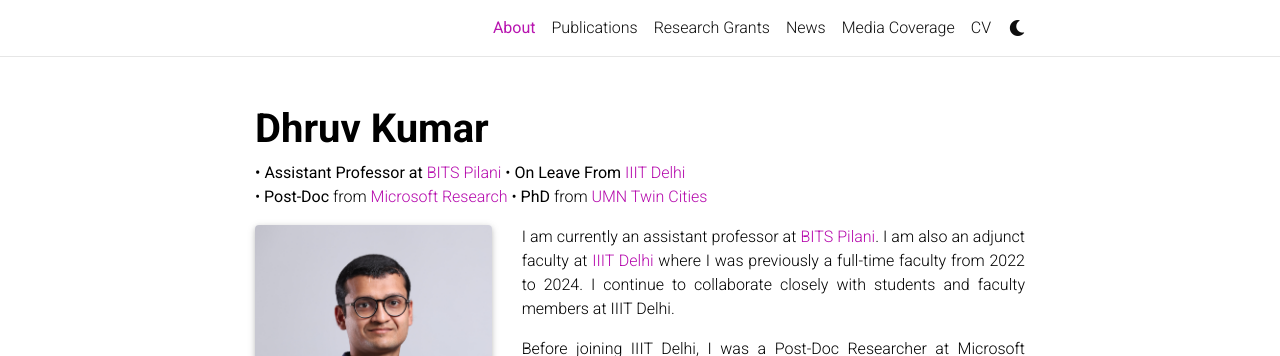
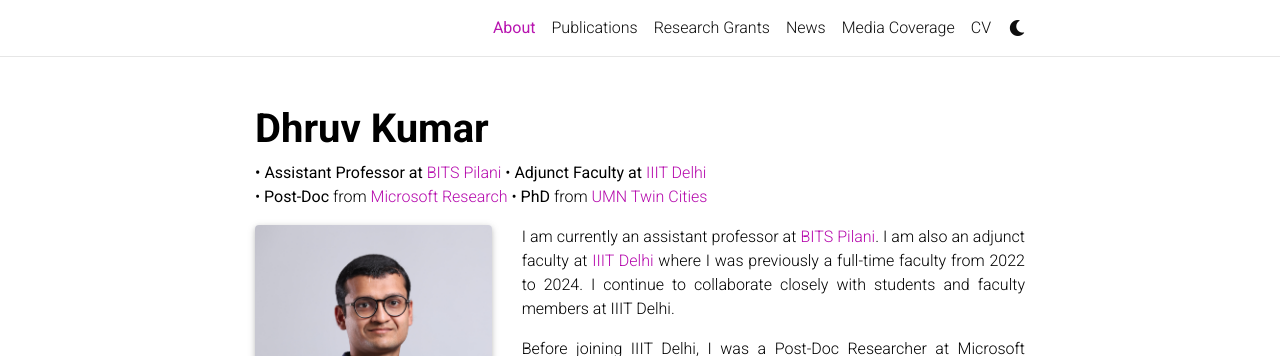
Before and after one commit to kudhru/kudhru.github.io, a Jekyll site: the page built from _pages/about.md, in a window 1280 px wide and 900 px high. Shown: the top 356 px of the window. Built offline with Jekyll 4.4.1, drawn with Linux system fonts in a browser that asks for light colours; full-size pictures stand in for the smaller copies a plugin makes; comment, search, counter and statistics services are not loaded; a style sheet for code colours, icons or effects is not loaded.

Commit message:
Update faculty title in About page

```diff
--- a/_pages/about.md
+++ b/_pages/about.md
@@ -4,7 +4,7 @@ title: About
 permalink: /
 subtitle:
   <b> &#x2022; </b> <b>Assistant Professor at </b> <a href="https://www.bits-pilani.ac.in/pilani/">BITS
-  Pilani</a> &#x2022; <b>On Leave From</b> <a href="https://iiitd.ac.in/">IIIT Delhi</a> <br/>
+  Pilani</a> &#x2022; <b>Adjunct Faculty at</b> <a href="https://iiitd.ac.in/">IIIT Delhi</a> <br/>
   &#x2022; <b>Post-Doc</b> from <a href="https://www.microsoft.
   com/en-us/research/lab/microsoft-research-india/">Microsoft Research</a> &#x2022; <b>PhD</b> from <a href="https://cse.umn.edu/cs">UMN Twin Cities</a>
 
```
